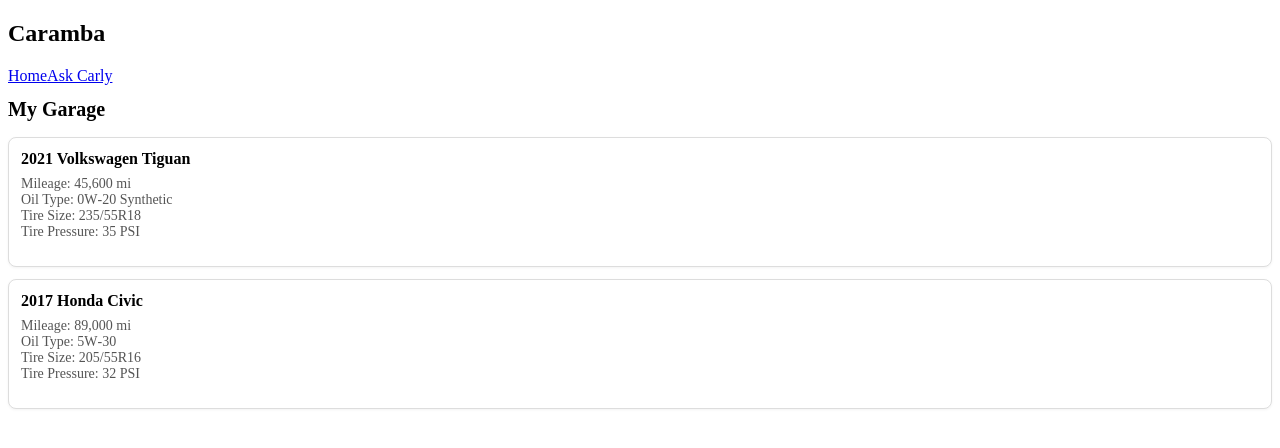
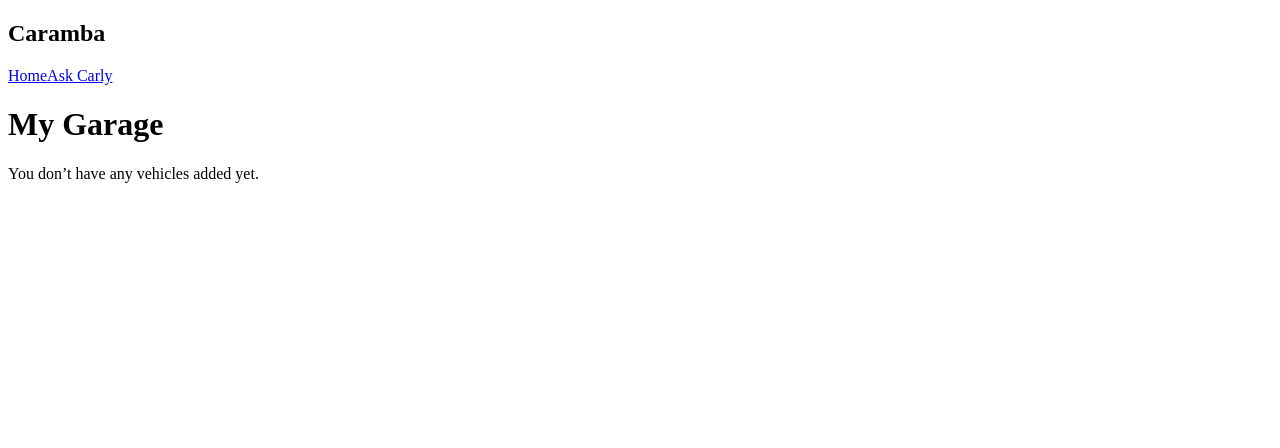
Before and after one commit to bstockes/caramba-testing, a Next.js app: page /mygarage in a window 1280 px wide. Shown: the top 448 px of the page. Built offline with nearby package versions, Linux system fonts and the light colour scheme.

Commit message:
Add files via upload

```diff
--- a/pages/mygarage.js
+++ b/pages/mygarage.js
@@ -1,51 +1,15 @@
-import { useState } from 'react';
+
 import Layout from '../components/Layout';
 
 export default function MyGarage() {
-  const [vehicles] = useState([
-    {
-      id: 1,
-      year: 2021,
-      make: 'Volkswagen',
-      model: 'Tiguan',
-      mileage: 45600,
-      oilType: '0W‑20 Synthetic',
-      tireSize: '235/55R18',
-      tirePressure: 35
-    },
-    {
-      id: 2,
-      year: 2017,
-      make: 'Honda',
-      model: 'Civic',
-      mileage: 89000,
-      oilType: '5W‑30',
-      tireSize: '205/55R16',
-      tirePressure: 32
-    }
-  ]);
-
   return (
     <Layout title="My Garage">
-      <h1 style={{ fontSize: '20px', fontWeight: '600', marginBottom: '16px' }}>My Garage</h1>
-      {vehicles.map(v => (
-        <div key={v.id} style={{
-          background: '#fff',
-          border: '1px solid #ddd',
-          borderRadius: '8px',
-          padding: '12px',
-          marginBottom: '12px',
-          boxShadow: '0 1px 3px rgba(0,0,0,.05)'
-        }}>
-          <strong>{v.year} {v.make} {v.model}</strong>
-          <ul style={{ listStyle: 'none', padding: 0, marginTop: '8px', color: '#555', fontSize: '14px' }}>
-            <li>Mileage: {v.mileage.toLocaleString()} mi</li>
-            <li>Oil Type: {v.oilType}</li>
-            <li>Tire Size: {v.tireSize}</li>
-            <li>Tire Pressure: {v.tirePressure} PSI</li>
-          </ul>
+      <div className="max-w-2xl mx-auto p-4">
+        <h1 className="text-2xl font-bold mb-4">My Garage</h1>
+        <div className="bg-white shadow-md rounded-lg p-4">
+          <p className="text-gray-700">You don’t have any vehicles added yet.</p>
         </div>
-      ))}
+      </div>
     </Layout>
   );
 }
```
Also changed, not shown: pages/myinfo.js (added, +15 -0 lines).
